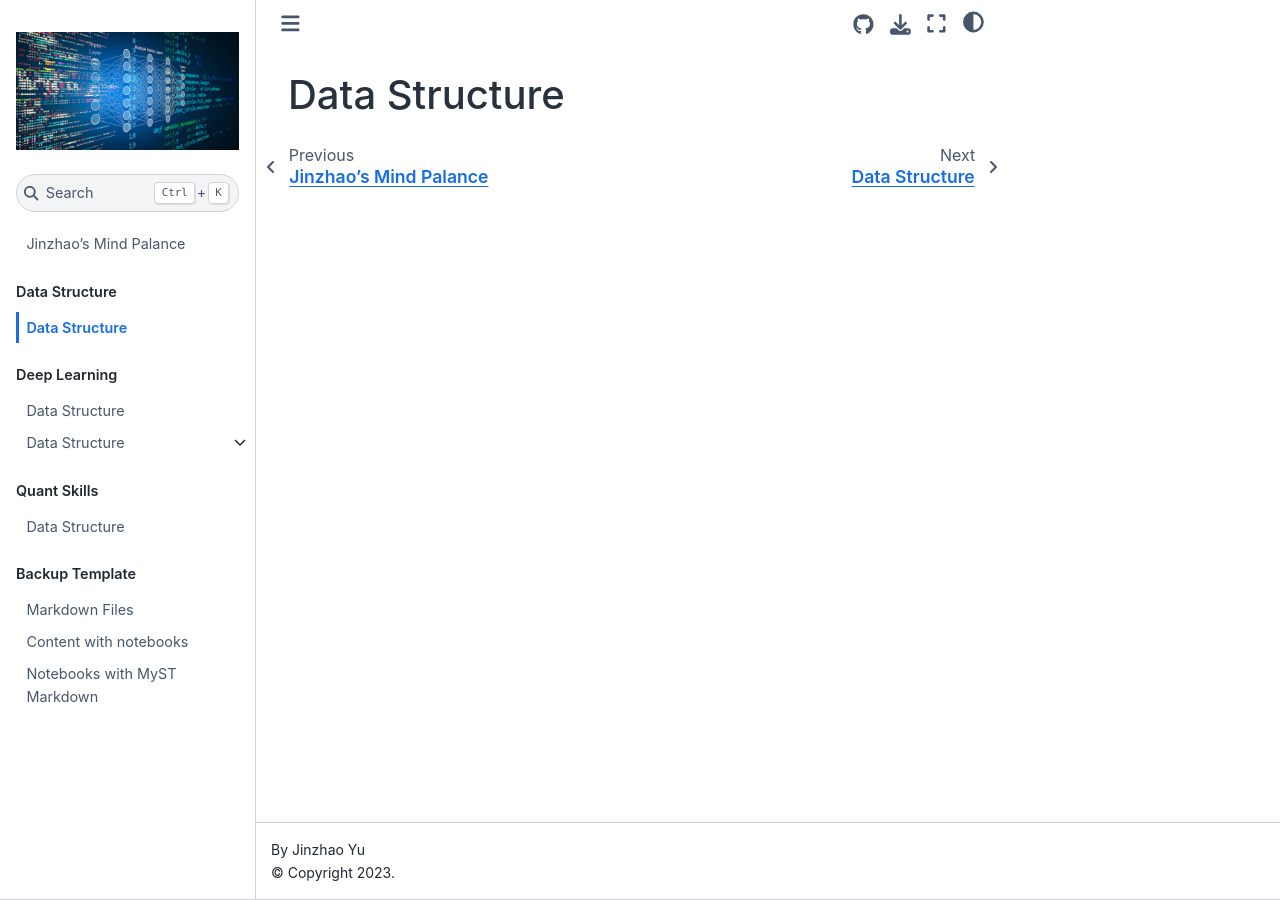
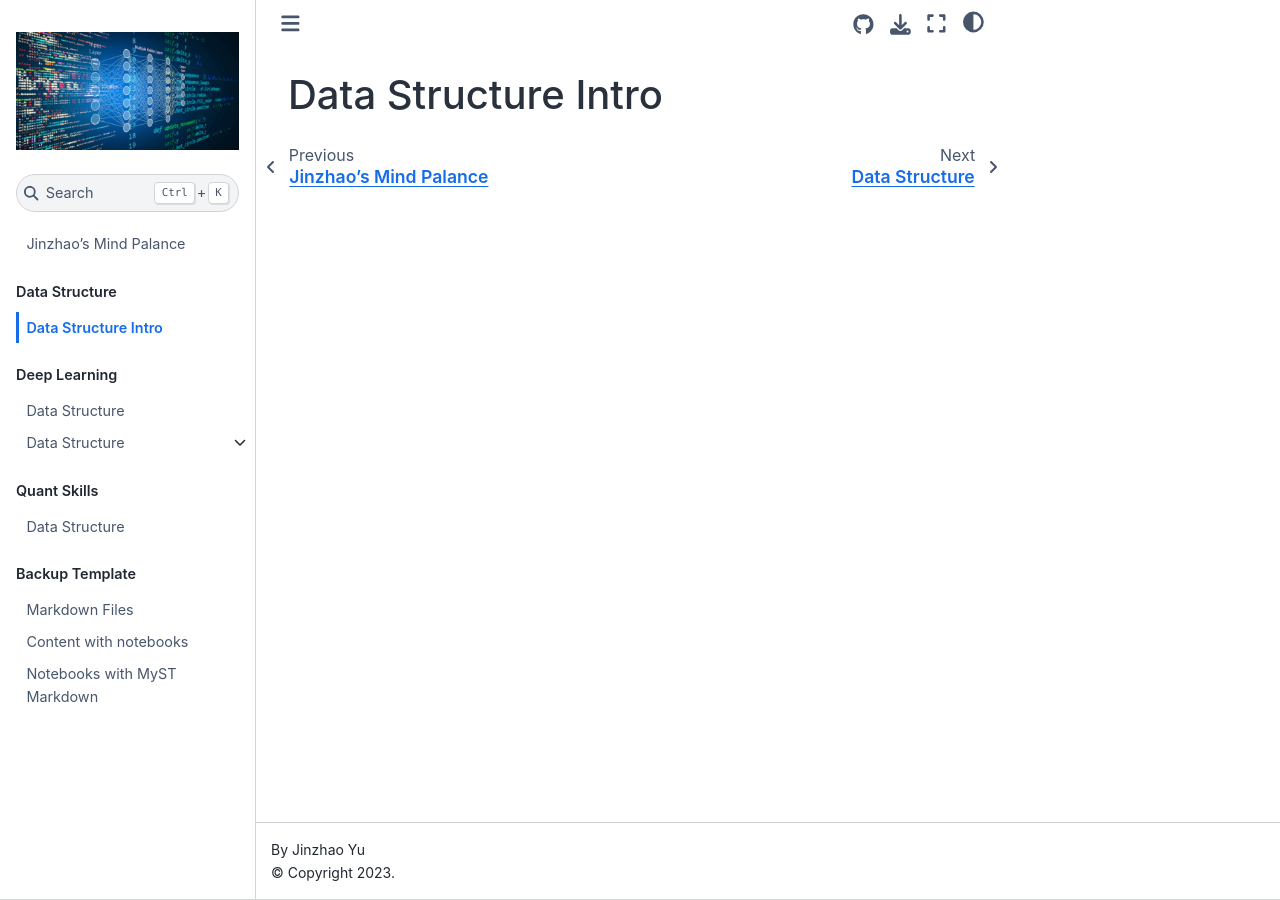
Before and after one commit to Jinzhao-Yu/Learning-Notes, a Jupyter Book: the page built from book/Data_structure/README.md, in a window 1280 px wide. Built offline with Jupyter Book 1.0.4 settings and Sphinx 7.4.7 and the Sphinx Book theme 1.1.4, drawn with Linux system fonts in a browser that asks for light colours.

Commit message:
Update README.md

```diff
--- a/book/Data_structure/README.md
+++ b/book/Data_structure/README.md
@@ -1 +1 @@
-# Data Structure
+# Data Structure Intro
```
